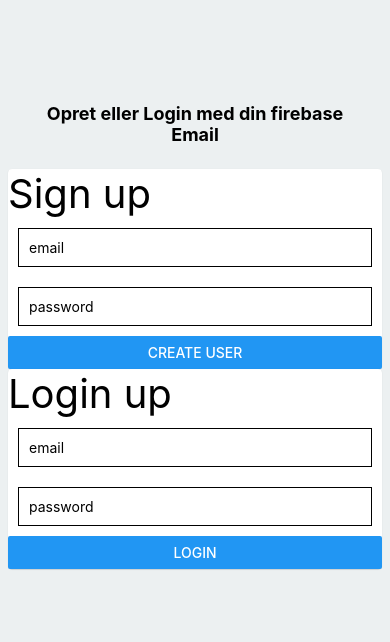
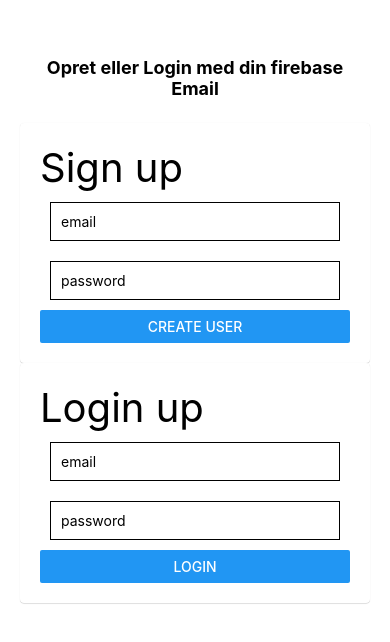
Before and after one commit to Hellowitos/4_firebase_done, a React Native app: screen / in a window 390 px wide. Shown: the part 104-746 px from the top of the page. Built offline with nearby package versions, Linux system fonts and the light colour scheme; no server answers.

Commit message:
Retter Jespers TrainWreck af App.js

```diff
--- a/App.js
+++ b/App.js
@@ -1,26 +1,10 @@
-import React, {useEffect, useRef, useState} from 'react';
+import React, {useEffect, useState} from 'react';
 import { Text, View, StyleSheet } from 'react-native';
 import SignUpForm from './components/SignUpForm';
 import firebase from 'firebase';
 import LoginForm from "./components/LoginForm";
 import ProfileScreen from "./components/ProfileScreen";
 import { Card } from 'react-native-paper';
-
-const styles = StyleSheet.create({
-  container: {
-    flex: 1,
-    justifyContent: 'center',
-    paddingTop: '5%',
-    backgroundColor: '#ecf0f1',
-    padding: 8,
-  },
-  paragraph: {
-    margin: 24,
-    fontSize: 18,
-    fontWeight: 'bold',
-    textAlign: 'center',
-  },
-});
 
 const firebaseConfig = {
   apiKey: "AIzaSyAts5zYxJljKY67teZC8XpxV-JNXNy_pzs",
@@ -32,35 +16,21 @@
   measurementId: "G-1QX8B2E9H7"
 };
 
-function onAuthStateChange(callback) {
-  return firebase.auth().onAuthStateChanged(user => {
-    if (user) {
-      callback({loggedIn: true, user: user});
-    } else {
-      callback({loggedIn: false});
-    }
-  });
-}
-
-const GuestPage =
-    <View style={styles.container}>
-  <Text style={styles.paragraph}>
-    Opret eller Login med din firebase Email
-  </Text>
-  <Card>
-    <SignUpForm />
-  </Card>
-  <Card>
-    <LoginForm />
-  </Card>
-</View>;
-
-
-function App() {
+export default function App() {
 
   const [user, setUser] = useState({ loggedIn: false });
   if (!firebase.apps.length) {
     firebase.initializeApp(firebaseConfig);
+  }
+
+  function onAuthStateChange(callback) {
+    return firebase.auth().onAuthStateChanged(user => {
+      if (user) {
+        callback({loggedIn: true, user: user});
+      } else {
+        callback({loggedIn: false});
+      }
+    });
   }
 
   useEffect(() => {
@@ -70,10 +40,44 @@
     };
   }, []);
 
-  return user.loggedIn ? <ProfileScreen /> : GuestPage ;
+
+  const GuestPage = () => {
+    return(
+        <View style={styles.container}>
+          <Text style={styles.paragraph}>
+            Opret eller Login med din firebase Email
+          </Text>
+
+          <Card style={{padding:20}}>
+            <SignUpForm />
+          </Card>
+
+          <Card style={{padding:20}}>
+            <LoginForm />
+          </Card>
+
+        </View>
+    )
+  }
+
+
+  return user.loggedIn ? <ProfileScreen /> : <GuestPage/> ;
 
 }
 
 
-
-export default App
+const styles = StyleSheet.create({
+  container: {
+    flex: 1,
+    justifyContent: 'center',
+    paddingTop: '5%',
+    backgroundColor: 'transparent',
+    padding: 20,
+  },
+  paragraph: {
+    margin: 24,
+    fontSize: 18,
+    fontWeight: 'bold',
+    textAlign: 'center',
+  },
+});
```
